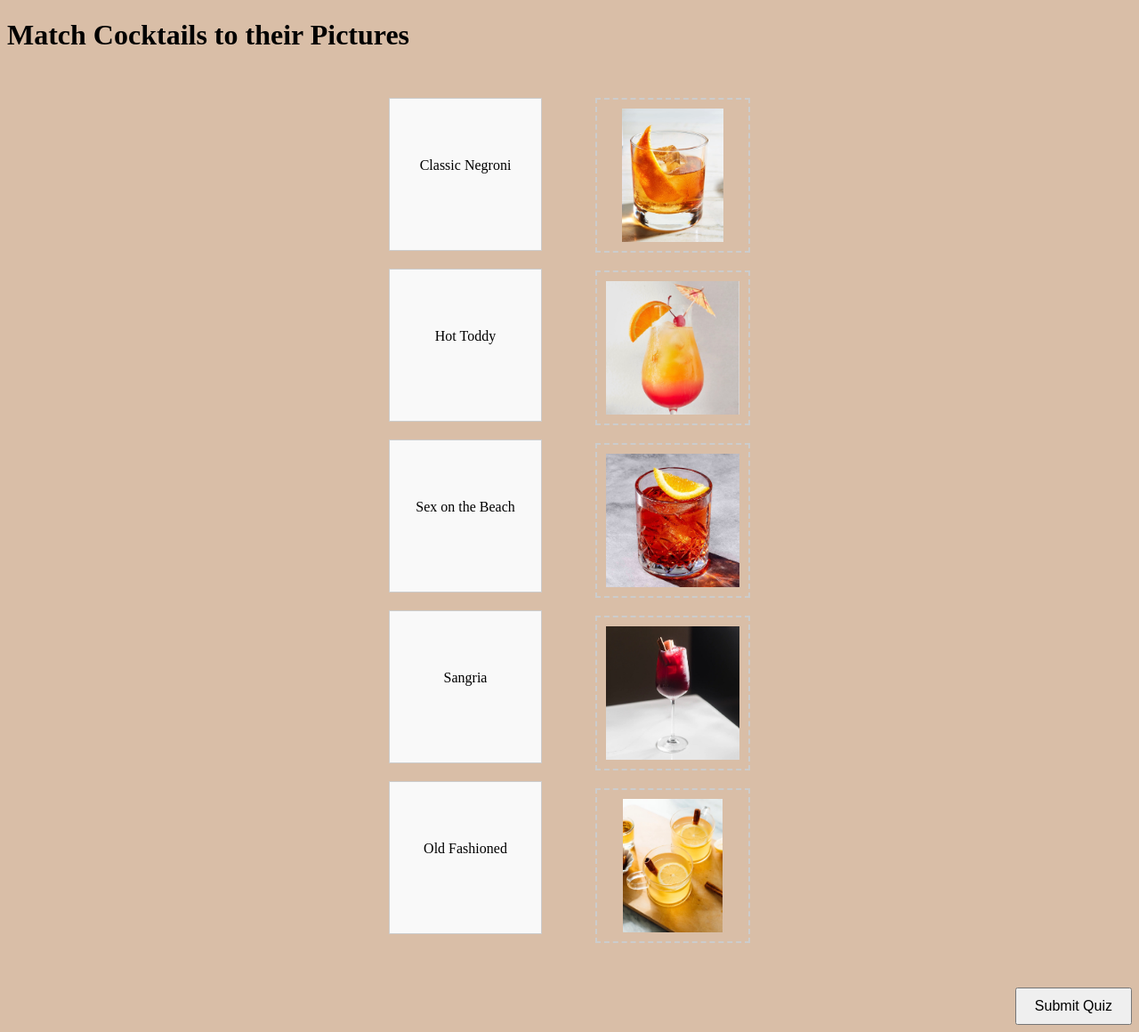
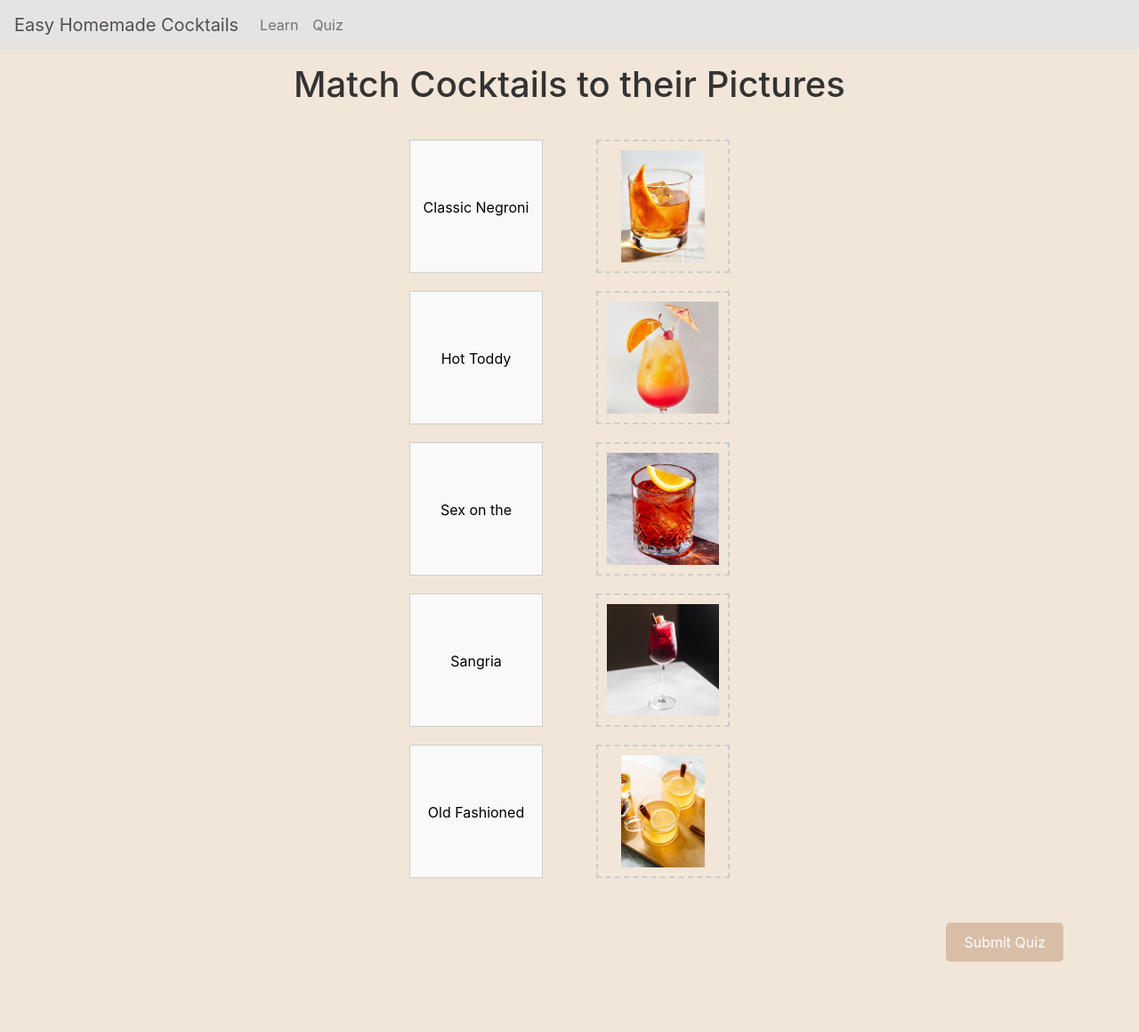
Before and after one commit to MayRamati/COMS4170-Project, a Flask app: page /match_quiz in a window 1280 px wide. Shown: the whole page at 89% size. After the commit the page ends 1081 px from the top, so only its background shows below. Run offline with Flask 3, Linux system fonts and the light colour scheme; some libraries are stand-ins or nearby versions.

Commit message:
CSS update for match_quiz

```diff
--- a/static/match_quiz.css
+++ b/static/match_quiz.css
@@ -1,13 +1,17 @@
-/* match_quiz.css */
+
 body {
-    background-color: #D9BEA7;
+    background-color: #F2E6D8;
     color: black;
 }
-
+h1 {
+    margin-top: 15px;
+    text-align: center;
+    color: #333;
+}
 .flex-container {
     display: flex;
-    justify-content: center; /* Centers the children in the flex container */
-    align-items: start; /* Aligns items at the top */
+    justify-content: center;
+    align-items: start;
     padding: 20px;
 }
 
@@ -15,15 +19,16 @@
     display: flex;
     flex-direction: column;
     align-items: center;
-    margin: 0 20px; /* Adjusts spacing between the text and image areas */
+    margin: 0 20px;
 }
 
 .submit-area {
     display: flex;
-    align-items: flex-start; /* Aligns the submit button to the top of the container */
-    justify-content: flex-end; /* Aligns the submit button to the right */
-    flex-grow: 1; /* Allows the area to take up any remaining space */
-    padding-top: 20px; /* Adds some padding on top for vertical alignment */
+    align-items: flex-start;
+    justify-content: flex-end;
+    flex-grow: 1;
+    padding-top: 20px;
+    padding-bottom: 20px;
 }
 
 .draggable, .droppable {
@@ -38,7 +43,7 @@
     background-color: #f9f9f9;
     cursor: pointer;
     text-align: center;
-    line-height: 130px; /* Center text vertically */
+    line-height: 130px;
 }
 
 .droppable {
@@ -57,3 +62,15 @@
     padding: 10px 20px;
     font-size: 16px;
 }
+.btn-primary {
+    padding: 12px 24px;
+    font-size: 18px;
+    border-radius: 5px;
+    color: #fff;
+    background-color: #D9BEA7;
+    text-decoration: none;
+    border:none
+}
+.btn-primary:hover {
+    background-color: #F2DABD;
+}
--- a/static/result.css
+++ b/static/result.css
@@ -55,6 +55,7 @@
     text-decoration: none;
     transition: all 0.3s ease;
     display: inline-block;
+    border:none;
 }
 
 .btn-primary:hover {
--- a/templates/match_quiz.html
+++ b/templates/match_quiz.html
@@ -1,4 +1,5 @@
-<!DOCTYPE html>
+{% extends 'layout.html' %}
+{% block content %}
 <html lang="en">
 <head>
     <meta charset="UTF-8">
@@ -27,7 +28,7 @@
             </div>
         </div>
         <div class="submit-area">
-            <button id="submit-quiz">Submit Quiz</button>
+            <button id="submit-quiz" class ="btn-primary">Submit Quiz</button>
         </div>
     </div>
 
@@ -36,3 +37,4 @@
     <script src="{{ url_for('static', filename='match_quiz.js') }}"></script>
 </body>
 </html>
+{% endblock %}
```
